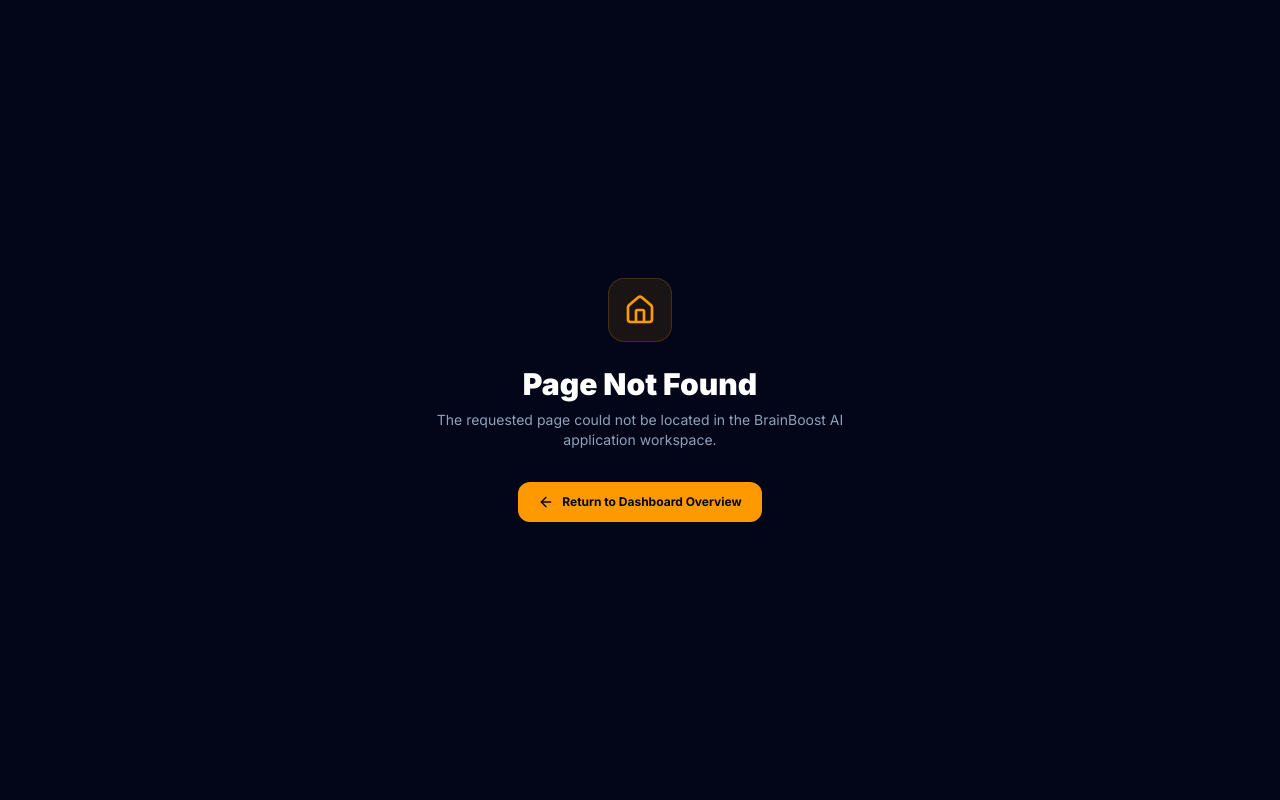
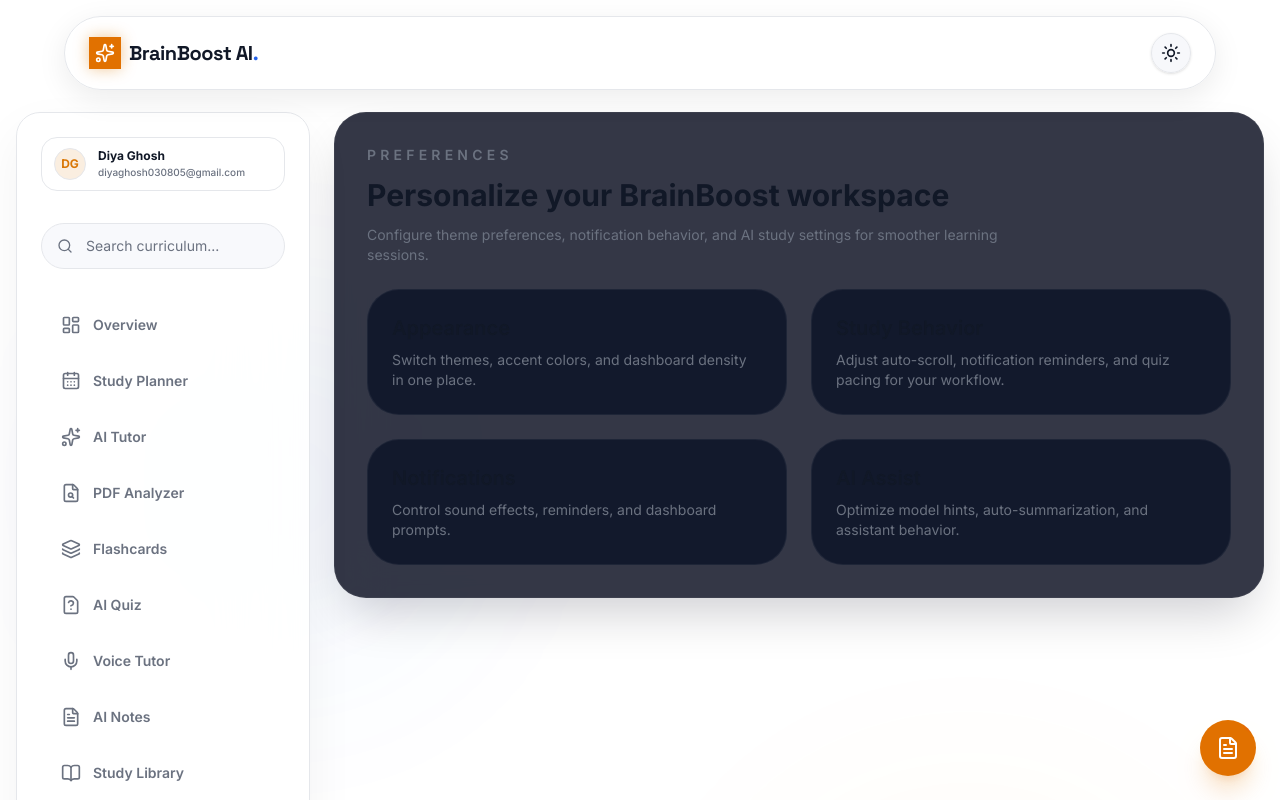
Before and after one commit to Diya030805/CodeCrafters, a Next.js app: page /dashboard/preferences in a window 1280 px wide. Before the commit this address had no page. Shown: the top 800 px of the page. Built offline with nearby package versions, Linux system fonts and the light colour scheme.

Commit message:
fixed portfolio routing and port issues

```diff
--- /dev/null
+++ b/app/dashboard/preferences/page.tsx
@@ -0,0 +1,48 @@
+'use client';
+
+export const dynamic = 'force-dynamic';
+
+import * as React from 'react';
+import { motion } from 'motion/react';
+
+export default function PreferencesPage() {
+  return (
+    <motion.div
+      key="preferences-workspace"
+      initial={{ opacity: 0, y: 15 }}
+      animate={{ opacity: 1, y: 0 }}
+      exit={{ opacity: 0, y: 15 }}
+      transition={{ duration: 0.3 }}
+      className="w-full h-full"
+    >
+      <div className="space-y-6 rounded-[32px] border border-white/[0.05] bg-slate-950/80 p-8 shadow-2xl shadow-slate-950/20 backdrop-blur-xl">
+        <div className="flex flex-col gap-3">
+          <p className="text-sm font-semibold uppercase tracking-[0.3em] text-[color:var(--text-secondary)]">Preferences</p>
+          <h1 className="text-3xl font-bold text-[color:var(--text-primary)]">Personalize your BrainBoost workspace</h1>
+          <p className="max-w-2xl text-sm text-[color:var(--text-secondary)]">
+            Configure theme preferences, notification behavior, and AI study settings for smoother learning sessions.
+          </p>
+        </div>
+
+        <div className="grid gap-6 lg:grid-cols-2">
+          <div className="rounded-[32px] border border-white/[0.05] bg-slate-900/90 p-6">
+            <h2 className="text-xl font-semibold text-[color:var(--text-primary)]">Appearance</h2>
+            <p className="mt-2 text-sm text-[color:var(--text-secondary)]">Switch themes, accent colors, and dashboard density in one place.</p>
+          </div>
+          <div className="rounded-[32px] border border-white/[0.05] bg-slate-900/90 p-6">
+            <h2 className="text-xl font-semibold text-[color:var(--text-primary)]">Study Behavior</h2>
+            <p className="mt-2 text-sm text-[color:var(--text-secondary)]">Adjust auto-scroll, notification reminders, and quiz pacing for your workflow.</p>
+          </div>
+          <div className="rounded-[32px] border border-white/[0.05] bg-slate-900/90 p-6">
+            <h2 className="text-xl font-semibold text-[color:var(--text-primary)]">Notifications</h2>
+            <p className="mt-2 text-sm text-[color:var(--text-secondary)]">Control sound effects, reminders, and dashboard prompts.</p>
+          </div>
+          <div className="rounded-[32px] border border-white/[0.05] bg-slate-900/90 p-6">
+            <h2 className="text-xl font-semibold text-[color:var(--text-primary)]">AI Assist</h2>
+            <p className="mt-2 text-sm text-[color:var(--text-secondary)]">Optimize model hints, auto-summarization, and assistant behavior.</p>
+          </div>
+        </div>
+      </div>
+    </motion.div>
+  );
+}
--- a/app/layout.tsx
+++ b/app/layout.tsx
@@ -5,6 +5,7 @@
 import './globals.css';
 import { ThemeProvider } from '@/components/theme-provider';
 import { AccentProvider } from '@/components/accent-provider';
+import { ScrollToTop } from '@/components/ScrollToTop';
 import { cn } from '@/lib/utils';
 
 const inter = Inter({
@@ -64,6 +65,7 @@
             <div className="absolute bottom-[-10%] right-[-10%] w-[40%] h-[40%] rounded-full bg-[color:var(--accent)]/10 blur-[120px] animate-pulse" />
           </div>
           <AccentProvider>
+            <ScrollToTop />
             {children}
           </AccentProvider>
         </ThemeProvider>
--- /dev/null
+++ b/components/ScrollToTop.tsx
@@ -0,0 +1,18 @@
+'use client';
+
+import { useEffect } from 'react';
+import { usePathname } from 'next/navigation';
+
+export function ScrollToTop() {
+  const pathname = usePathname();
+
+  useEffect(() => {
+    if (typeof window === 'undefined') return;
+
+    window.scrollTo({ top: 0, left: 0, behavior: 'smooth' });
+    document.documentElement.scrollTop = 0;
+    document.body.scrollTop = 0;
+  }, [pathname]);
+
+  return null;
+}
--- a/components/dashboard/sidebar.tsx
+++ b/components/dashboard/sidebar.tsx
@@ -1,7 +1,7 @@
 'use client';
 
 import Link from 'next/link';
-import { usePathname } from 'next/navigation';
+import { usePathname, useRouter } from 'next/navigation';
 import {
   LayoutDashboard,
   CalendarDays,
@@ -55,6 +55,7 @@
 
 export function Sidebar() {
   const pathname = usePathname();
+  const router = useRouter();
   const [hoveredItem, setHoveredItem] = useState<string | null>(null);
   const { darkMode, soundEnabled, setSoundEnabled } = useTheme();
   const { accentColor, setAccentColor, meta } = useAccent();
@@ -86,7 +87,10 @@
           return (
             <motion.div
               key={item.href}
-              onMouseEnter={() => setHoveredItem(item.label)}
+              onMouseEnter={() => {
+                setHoveredItem(item.label);
+                router.prefetch(item.href);
+              }}
               onMouseLeave={() => setHoveredItem(null)}
               className="relative"
               whileTap={{ scale: 0.97 }}
@@ -106,7 +110,6 @@
               </AnimatePresence>
               <Link
                 href={item.href}
-                prefetch={false}
                 className={cn(
                   "flex min-w-0 items-center justify-between px-5 py-3.5 rounded-2xl text-sm font-semibold transition-all duration-300 group",
                   isActive
```
